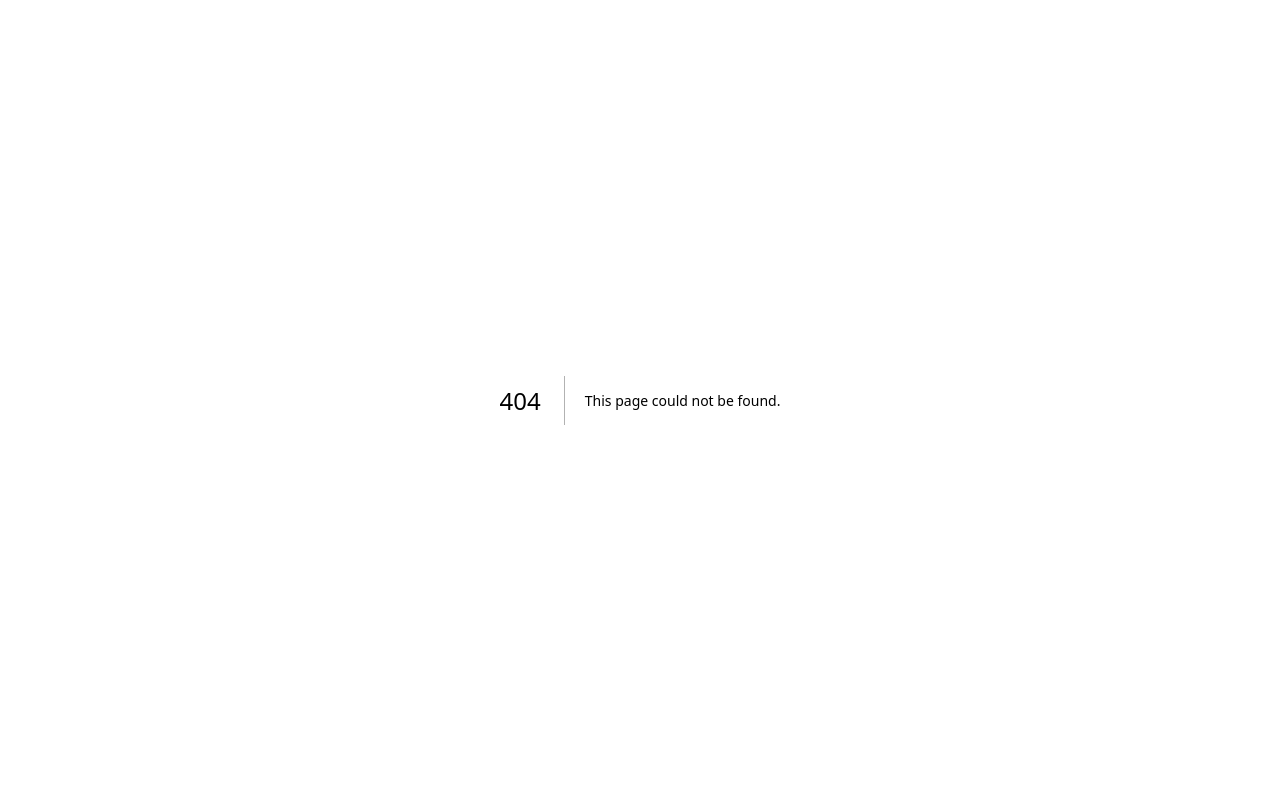
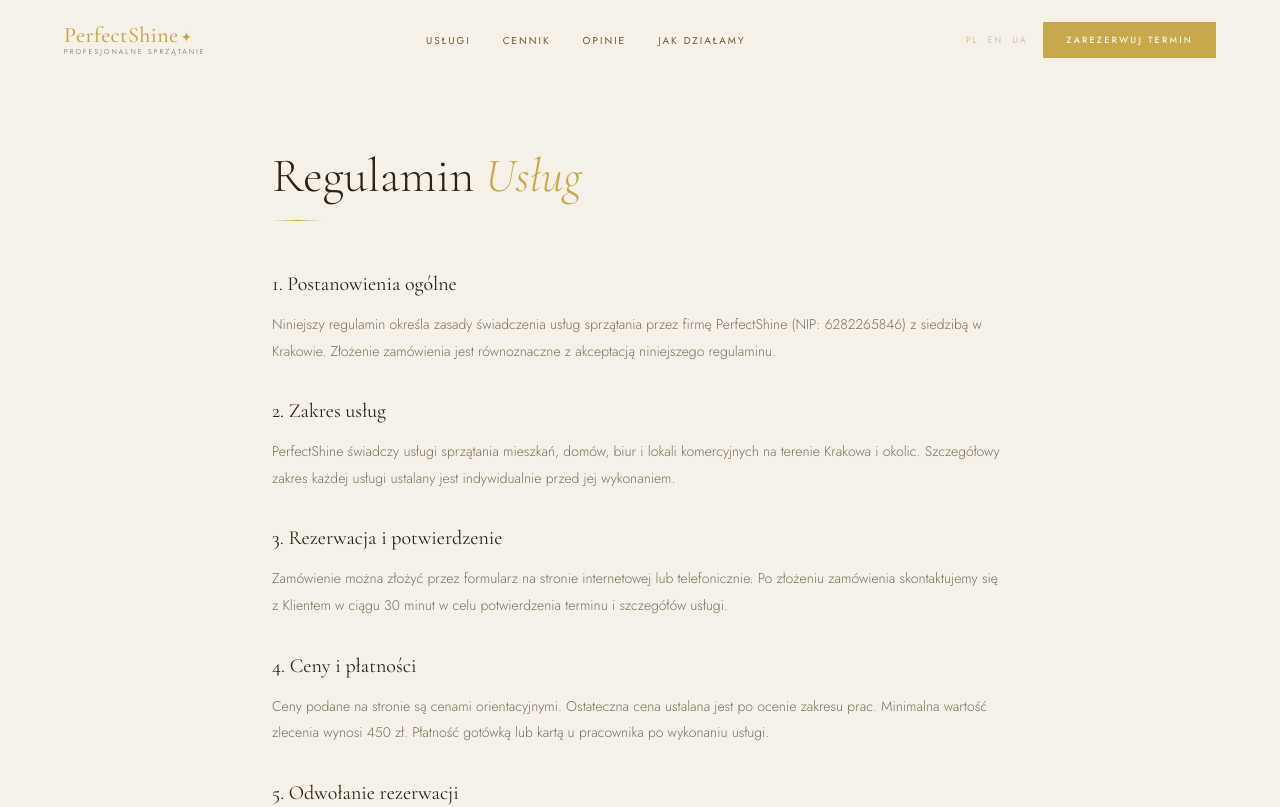
Before and after one commit to MaksymDemianenko/perfect_shine, a Next.js app: page /terms in a window 1280 px wide. Before the commit this address had no page. Shown: the top 807 px of the page. Built offline with nearby package versions, Linux system fonts and the light colour scheme.

Commit message:
add terms page

```diff
--- /dev/null
+++ b/src/app/terms/page.js
@@ -0,0 +1,81 @@
+import Header from "@/components/Header";
+import Footer from "@/components/Footer";
+
+export const metadata = {
+  title: "Regulamin – PerfectShine",
+  description: "Regulamin świadczenia usług sprzątania przez firmę PerfectShine w Krakowie.",
+};
+
+export default function TermsPage() {
+  const serif = "'Cormorant Garamond', Georgia, serif";
+  const sans = "'Jost', sans-serif";
+
+  return (
+    <main style={{ minHeight: "100vh", backgroundColor: "var(--ps-cream)" }}>
+      <Header />
+      <div style={{ maxWidth: 800, margin: "0 auto", padding: "140px 2rem 100px" }}>
+        <h1 style={{ fontFamily: serif, fontSize: "clamp(2rem,5vw,3rem)", fontWeight: 300, color: "var(--ps-dark)", marginBottom: "0.5rem" }}>
+          Regulamin <em style={{ color: "var(--ps-gold)", fontStyle: "italic" }}>Usług</em>
+        </h1>
+        <div style={{ width: 50, height: 1, background: "linear-gradient(90deg,transparent,var(--ps-gold),transparent)", marginBottom: "3rem" }} />
+
+        {[
+          {
+            title: "1. Postanowienia ogólne",
+            text: `Niniejszy regulamin określa zasady świadczenia usług sprzątania przez firmę PerfectShine (NIP: 6282265846) z siedzibą w Krakowie. Złożenie zamówienia jest równoznaczne z akceptacją niniejszego regulaminu.`,
+          },
+          {
+            title: "2. Zakres usług",
+            text: `PerfectShine świadczy usługi sprzątania mieszkań, domów, biur i lokali komercyjnych na terenie Krakowa i okolic. Szczegółowy zakres każdej usługi ustalany jest indywidualnie przed jej wykonaniem.`,
+          },
+          {
+            title: "3. Rezerwacja i potwierdzenie",
+            text: `Zamówienie można złożyć przez formularz na stronie internetowej lub telefonicznie. Po złożeniu zamówienia skontaktujemy się z Klientem w ciągu 30 minut w celu potwierdzenia terminu i szczegółów usługi.`,
+          },
+          {
+            title: "4. Ceny i płatności",
+            text: `Ceny podane na stronie są cenami orientacyjnymi. Ostateczna cena ustalana jest po ocenie zakresu prac. Minimalna wartość zlecenia wynosi 450 zł. Płatność gotówką lub kartą u pracownika po wykonaniu usługi.`,
+          },
+          {
+            title: "5. Odwołanie rezerwacji",
+            text: `Klient ma prawo odwołać rezerwację najpóźniej 24 godziny przed planowanym terminem usługi. Odwołanie w krótszym terminie może skutkować naliczeniem opłaty manipulacyjnej w wysokości 50 zł.`,
+          },
+          {
+            title: "6. Reklamacje i gwarancja jakości",
+            text: `Jeśli Klient nie jest zadowolony z jakości wykonanej usługi, zobowiązujemy się do bezpłatnego powtórzenia usługi lub zwrotu części wynagrodzenia. Reklamację należy zgłosić w ciągu 24 godzin od wykonania usługi.`,
+          },
+          {
+            title: "7. Obowiązki Klienta",
+            text: `Klient zobowiązany jest do zapewnienia dostępu do lokalu w umówionym terminie oraz do zabezpieczenia cennych przedmiotów i zwierząt domowych. PerfectShine nie ponosi odpowiedzialności za przedmioty pozostawione w miejscu sprzątania.`,
+          },
+          {
+            title: "8. Odpowiedzialność",
+            text: `PerfectShine ponosi odpowiedzialność za szkody wyrządzone podczas świadczenia usług z winy pracowników firmy. Odpowiedzialność jest ograniczona do wartości rzeczywistej szkody.`,
+          },
+          {
+            title: "9. Ochrona danych osobowych",
+            text: `Dane osobowe Klientów przetwarzane są zgodnie z Polityką Prywatności dostępną na stronie perfectshine-krakow.pl/privacy.`,
+          },
+          {
+            title: "10. Postanowienia końcowe",
+            text: `W sprawach nieuregulowanych niniejszym regulaminem zastosowanie mają przepisy Kodeksu Cywilnego. Wszelkie spory rozstrzygane będą przez sąd właściwy dla siedziby firmy PerfectShine.`,
+          },
+        ].map((section, i) => (
+          <div key={i} style={{ marginBottom: "2rem" }}>
+            <h2 style={{ fontFamily: serif, fontSize: 20, fontWeight: 400, color: "var(--ps-dark)", marginBottom: "0.75rem" }}>
+              {section.title}
+            </h2>
+            <p style={{ fontFamily: sans, fontSize: 14, fontWeight: 300, color: "var(--ps-brown)", lineHeight: 1.9, opacity: 0.85 }}>
+              {section.text}
+            </p>
+          </div>
+        ))}
+
+        <p style={{ fontFamily: sans, fontSize: 12, fontWeight: 300, color: "var(--ps-brown)", opacity: 0.5, marginTop: "3rem" }}>
+          Ostatnia aktualizacja: maj 2024
+        </p>
+      </div>
+      <Footer t={{ location: "Profesjonalne sprzątanie w Krakowie i okolicach. Jakość Premium." }} />
+    </main>
+  );
+}
```
